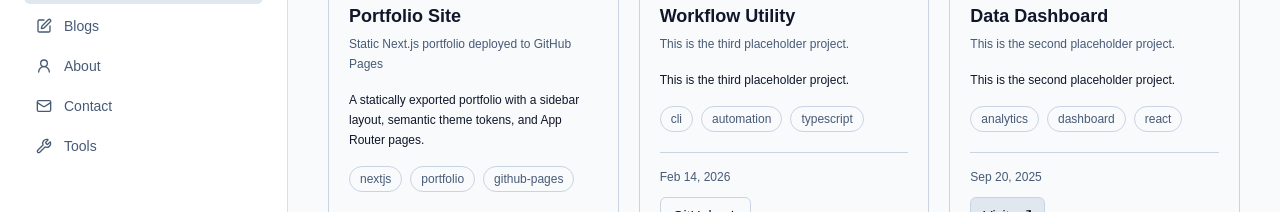
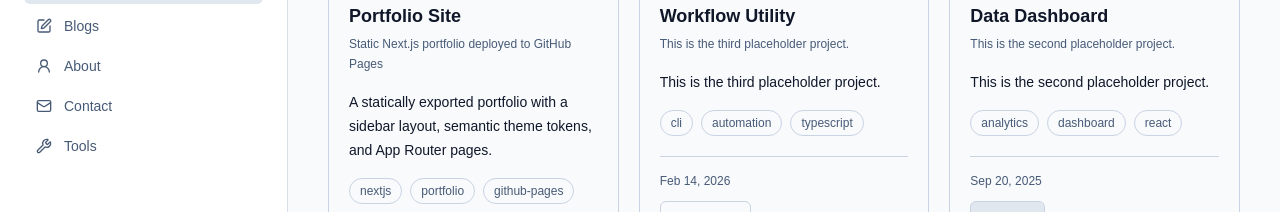
Before and after one commit to christian-egg/christian-egg.github.io, a Next.js app: page /projects in a window 1280 px wide. Shown: the part 313-525 px from the top of the page. Built offline with nearby package versions, Linux system fonts and the light colour scheme.

Commit message:
Reverted size of short blurb
But the subtitle's size will remain the same.

```diff
--- a/components/projects/project-card.tsx
+++ b/components/projects/project-card.tsx
@@ -53,7 +53,7 @@ export default function ProjectCard({ project }: ProjectCardProps) {
           <p className="text-xs leading-5 text-muted-foreground">{project.subtitle}</p>
         </div>
 
-        <p className="mb-4 text-xs leading-5 text-foreground">{project.shortBlurb}</p>
+        <p className="mb-4 text-sm leading-6 text-foreground">{project.shortBlurb}</p>
         <ProjectTags tags={project.tags} />
 
         <div className="mt-5 border-t border-border pt-4">
```
